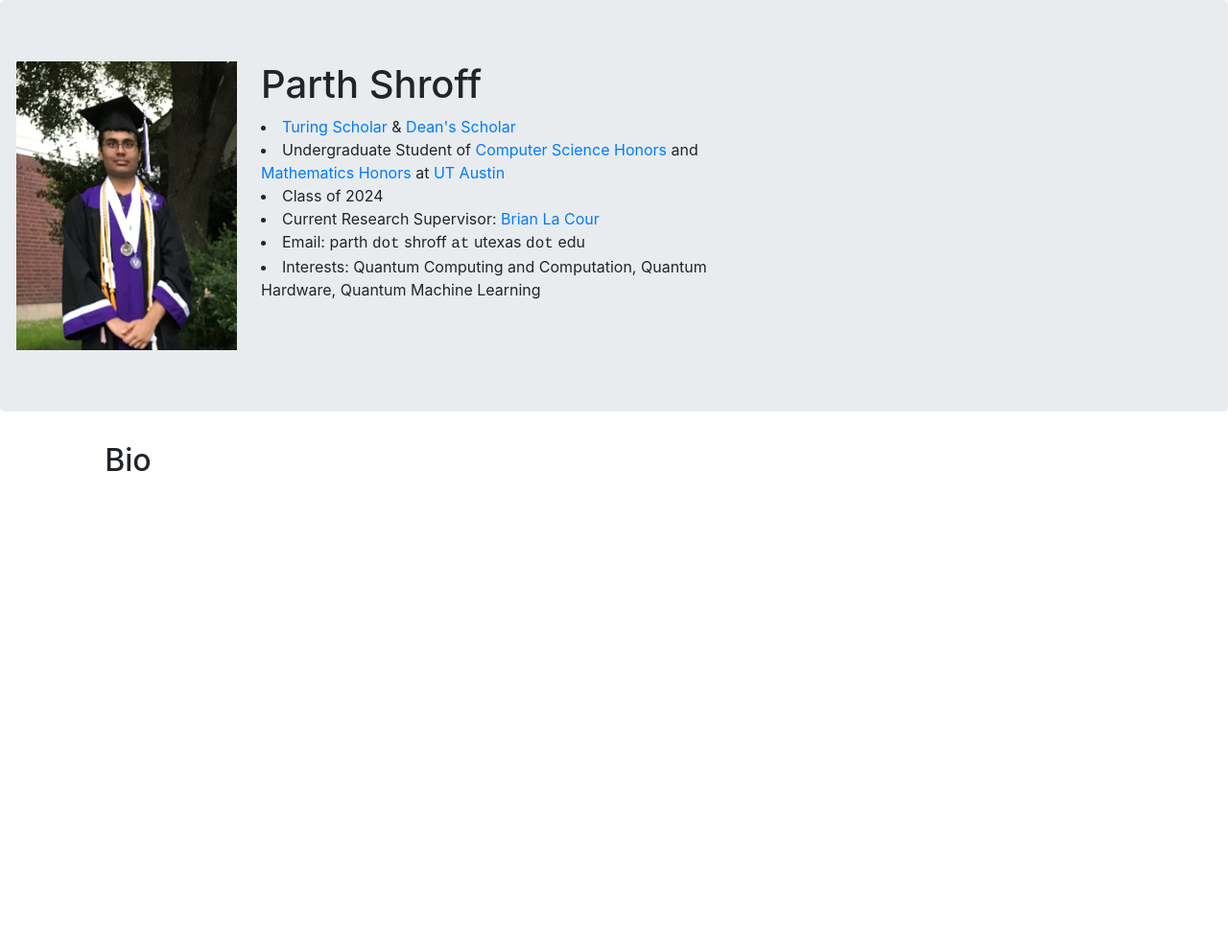
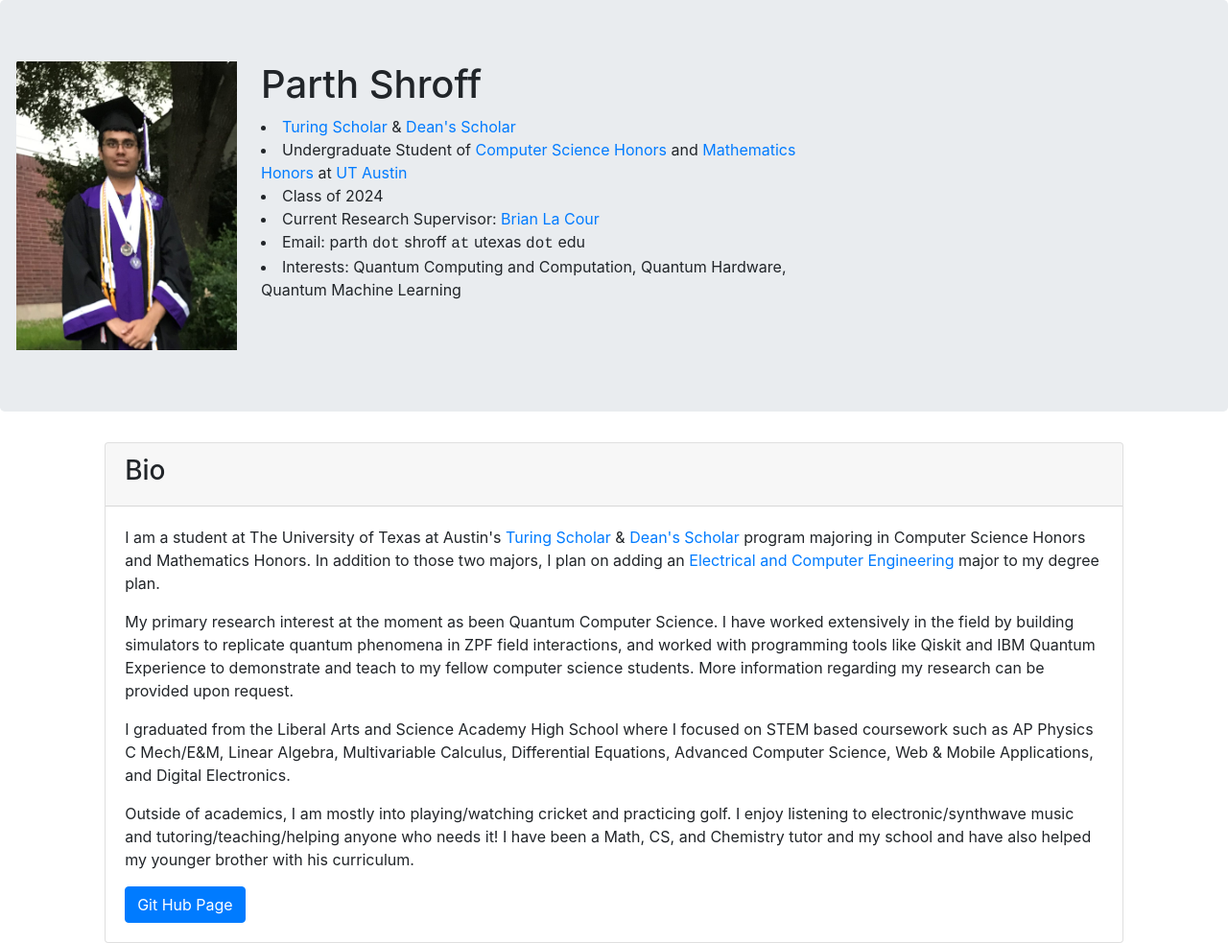
Before and after one commit to ParthS94/ParthShroff.github.io, a plain HTML site: page index.html in a window 1280 px wide. Shown: the whole page at 96% size. Before the commit the page ends 800 px from the top, so only its background shows below. Drawn offline with nearby package versions, Linux system fonts and the light colour scheme.

Commit message:
Updated Bio Section; need to finish button

```diff
--- a/index.html
+++ b/index.html
@@ -8,7 +8,11 @@
     <link rel="stylesheet" href="bootstrap-4.5.0-dist/bootstrap-4.5.0-dist/css/bootstrap-grid.min.css">
     <link rel="stylesheet" href="bootstrap-4.5.0-dist/bootstrap-4.5.0-dist/css/bootstrap.min.css">
     <link rel="stylesheet" href="style.css">
-
+    <script>
+      function showImg() {
+          document.getElementById("golf_img").style.display = "/images/Golf Image.png";
+      }
+  </script>
     <title>Parth Shroff | UT Austin</title>
   </head>
   <body class="sign">
@@ -17,7 +21,7 @@
       <div class="span3 rightPadding">
         <img src="images/Graduation Photo.jpg" vspace="0" style="width:230px;">
       </div>
-      <div class="col-sm-5">
+      <div class="col-sm-6">
         <h1>Parth Shroff</h1>
         <li> <a href="https://www.cs.utexas.edu/turing-scholars">Turing Scholar</a> & <a href="https://cns.utexas.edu/honors/honors-programs-center/deans-scholars">Dean's Scholar</a></li>
          <li>Undergraduate Student
@@ -34,15 +38,24 @@
     </div>
 
     </div>
-
     <div class = "row">
-      <div class = "col-sm-1">
-      </div>
-
-      <div class = "col-sm-2">
-        <h2>Bio</h2>
+      <div class = "col-sm-1"></div>
+      <div class="col-sm-10">
+      <div class="card">
+        <div class="card-header">
+          <h3>Bio</h3>
+        </div>
+        <div class="card-body">
+          <p class="card-text">I am a student at The University of Texas at Austin's <a href="https://www.cs.utexas.edu/turing-scholars">Turing Scholar</a> & <a href="https://cns.utexas.edu/honors/honors-programs-center/deans-scholars">Dean's Scholar</a> program majoring in
+          Computer Science Honors and Mathematics Honors. In addition to those two majors, I plan on adding an <a href="https://www.ece.utexas.edu/">Electrical and Computer Engineering</a>  major to my degree plan.</p>
+          <p>My primary research interest at the moment as been Quantum Computer Science. I have worked extensively in the field by building simulators to replicate quantum phenomena in ZPF field interactions, and worked with programming tools like Qiskit and IBM Quantum Experience to demonstrate and teach to my fellow computer science students. More information regarding my research can be provided upon request. </p>
+          <p>I graduated from the Liberal Arts and Science Academy High School where I focused on STEM based coursework such as AP Physics C Mech/E&M, Linear Algebra, Multivariable Calculus, Differential Equations, Advanced Computer Science, Web & Mobile Applications, and Digital Electronics.</p>
+          <p>Outside of academics, I am mostly into playing/watching cricket and practicing golf. I enjoy listening to electronic/synthwave music and tutoring/teaching/helping anyone who needs it! I have been a Math, CS, and Chemistry tutor and my school and have also helped my younger brother with his curriculum.</p>
+          <a href="#" class="btn btn-primary">Git Hub Page</a>
+        </div>
       </div>
     </div>
+  </div>
 
     <script src="https://code.jquery.com/jquery-3.5.1.slim.min.js" integrity="sha384-DfXdz2htPH0lsSSs5nCTpuj/zy4C+OGpamoFVy38MVBnE+IbbVYUew+OrCXaRkfj" crossorigin="anonymous"></script>
     <script src="https://cdn.jsdelivr.net/npm/popper.js@1.16.0/dist/umd/popper.min.js" integrity="sha384-Q6E9RHvbIyZFJoft+2mJbHaEWldlvI9IOYy5n3zV9zzTtmI3UksdQRVvoxMfooAo" crossorigin="anonymous"></script>
```
Also changed, not shown: images/Golf Image.png (added).
